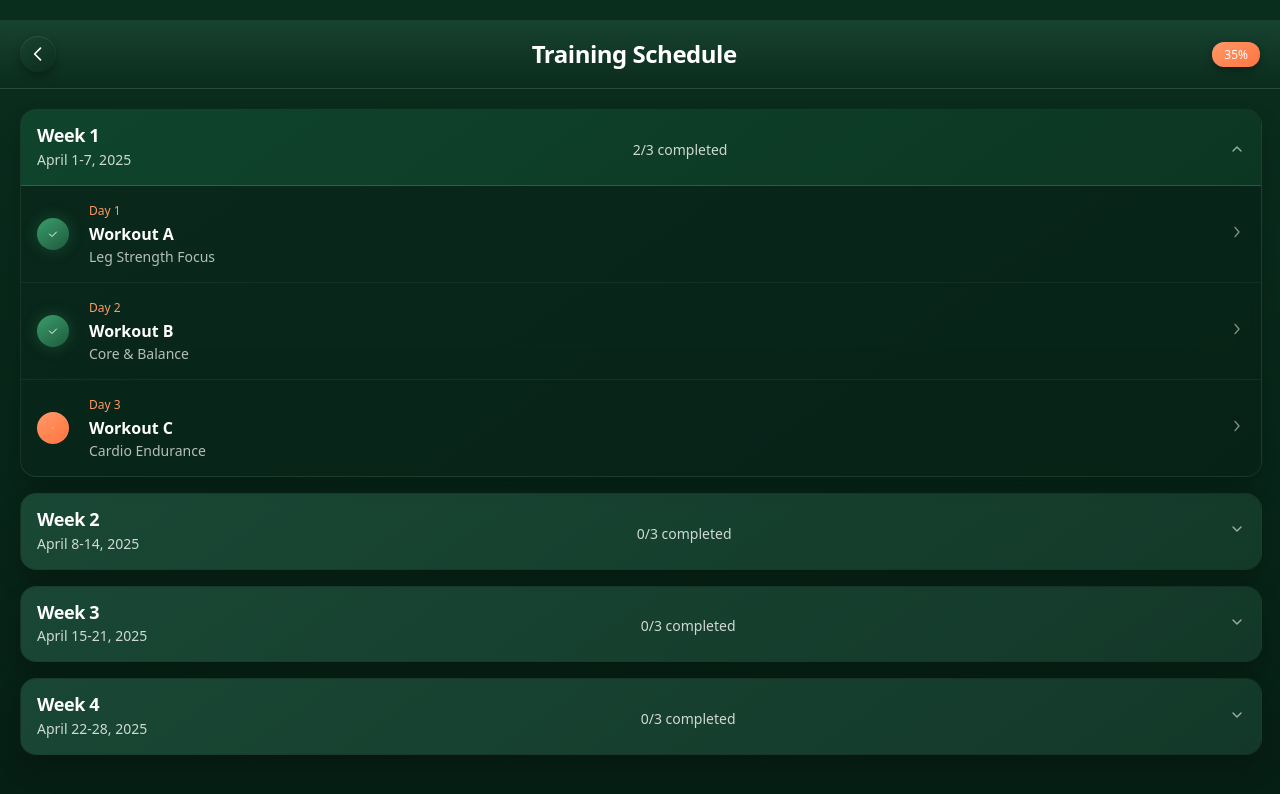
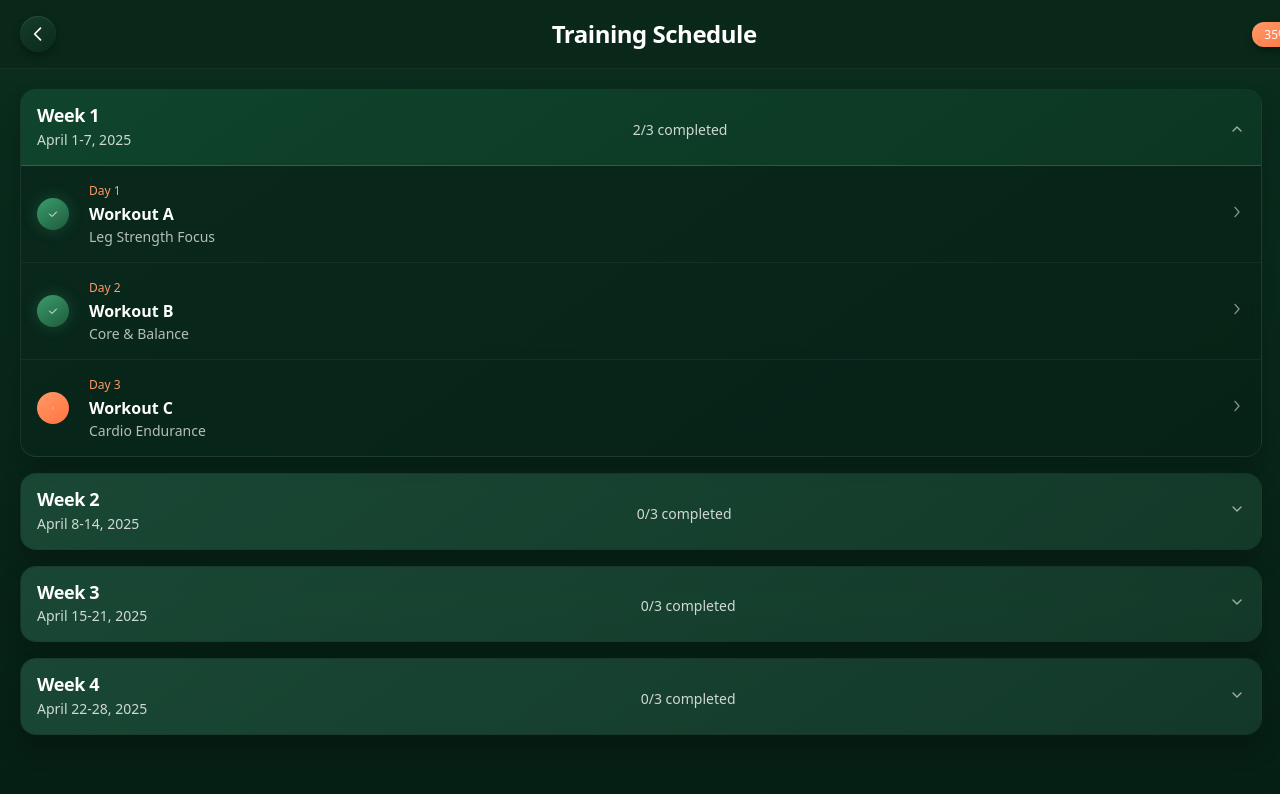
Before and after one commit to gabe-a-vazquez/kilimanjaro-app, a Next.js app: page /workouts in a window 1280 px wide. Shown: the top 794 px of the page. Built offline with nearby package versions, Linux system fonts and the light colour scheme.

Commit message:
update header on the training schedule page

```diff
--- a/app/globals.css
+++ b/app/globals.css
@@ -293,6 +293,69 @@
     font-weight: 400;
     letter-spacing: 0.01em;
   }
+
+  .page-header {
+    width: 100%;
+    display: flex;
+    justify-content: space-between;
+    align-items: center;
+    padding: 1rem 1.25rem;
+    background: linear-gradient(
+      to bottom,
+      rgba(10, 40, 25, 0.95),
+      rgba(10, 40, 25, 0.85)
+    );
+    backdrop-filter: blur(10px);
+    -webkit-backdrop-filter: blur(10px);
+    color: white;
+    margin: 0;
+    position: sticky;
+    top: 0;
+    z-index: 10;
+    border-bottom: 1px solid rgba(255, 255, 255, 0.05);
+  }
+
+  .page-header h1 {
+    font-size: 1.5rem;
+    font-weight: 600;
+    letter-spacing: -0.01em;
+    margin: 0;
+    text-align: center;
+    flex: 1;
+  }
+
+  .page-header .back-button {
+    width: 2.25rem;
+    height: 2.25rem;
+    display: flex;
+    align-items: center;
+    justify-content: center;
+    background: rgba(255, 255, 255, 0.1);
+    border-radius: 50%;
+    cursor: pointer;
+    transition: all 150ms ease;
+  }
+
+  .page-header .back-button:hover {
+    background: rgba(255, 255, 255, 0.15);
+  }
+
+  .completion-badge {
+    background: linear-gradient(145deg, #ff9967, #ff7440);
+    color: white;
+    padding: 0.25rem 0.75rem;
+    border-radius: 12px;
+    font-size: 0.875rem;
+    font-weight: 500;
+    box-shadow: 0 4px 8px rgba(0, 0, 0, 0.3);
+  }
+
+  .app-layout {
+    width: 100%;
+    height: 100%;
+    display: flex;
+    flex-direction: column;
+  }
 }
 
 @layer utilities {
--- a/app/workouts/page.tsx
+++ b/app/workouts/page.tsx
@@ -146,6 +146,7 @@ export default function WorkoutsPage() {
           title="Training Schedule"
           onBackClick={handleBackClick}
           rightElement={<div className="completion-percent">35%</div>}
+          isFlushWithTop={true}
         />
 
         <div className="week-cards">
--- a/components/layout/AppLayout.tsx
+++ b/components/layout/AppLayout.tsx
@@ -1,28 +1,9 @@
 "use client";
 
 import React from "react";
-import PageCard from "./PageCard";
 
-interface AppLayoutProps {
-  children: React.ReactNode;
-}
-
-export function AppLayout({ children }: AppLayoutProps) {
-  return (
-    <div className="app-layout">
-      <PageCard>{children}</PageCard>
-      <style jsx>{`
-        .app-layout {
-          flex-direction: column;
-          align-items: center;
-          justify-content: center;
-          min-height: 100vh;
-          width: 100%;
-          padding: 20px;
-        }
-      `}</style>
-    </div>
-  );
+export function AppLayout({ children }: { children: React.ReactNode }) {
+  return <div className="app-layout">{children}</div>;
 }
 
 export default AppLayout;
--- a/components/navigation/Header.tsx
+++ b/components/navigation/Header.tsx
@@ -8,6 +8,7 @@ interface HeaderProps {
   onBackClick?: () => void;
   rightElement?: React.ReactNode;
   showBackButton?: boolean;
+  isFlushWithTop?: boolean;
 }
 
 export function Header({
@@ -15,9 +16,12 @@ export function Header({
   onBackClick,
   rightElement,
   showBackButton = true,
+  isFlushWithTop = false,
 }: HeaderProps) {
+  const containerClass = isFlushWithTop ? "page-header" : "header";
+
   return (
-    <div className="header">
+    <div className={containerClass}>
       {showBackButton ? (
         <BackButton onClick={onBackClick || (() => window.history.back())} />
       ) : (
```
